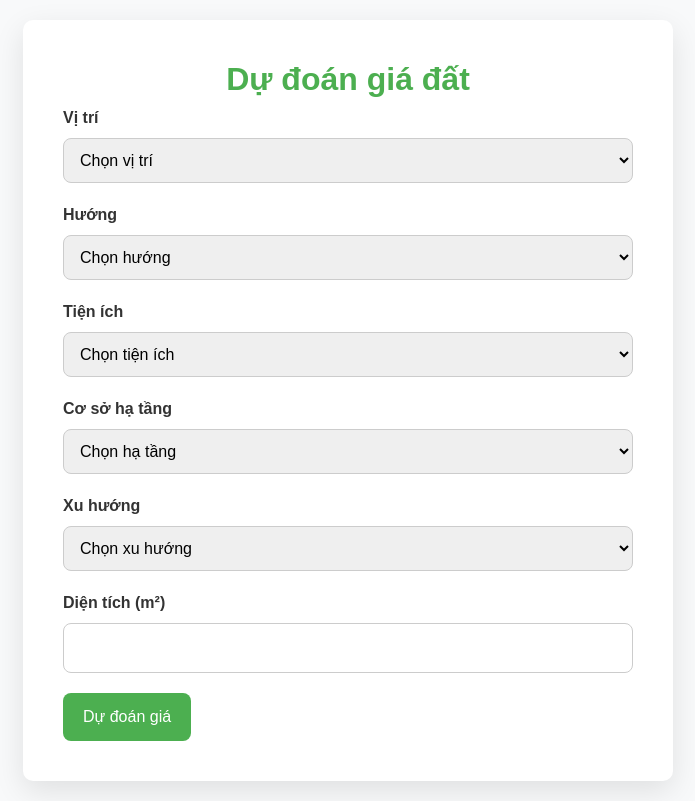
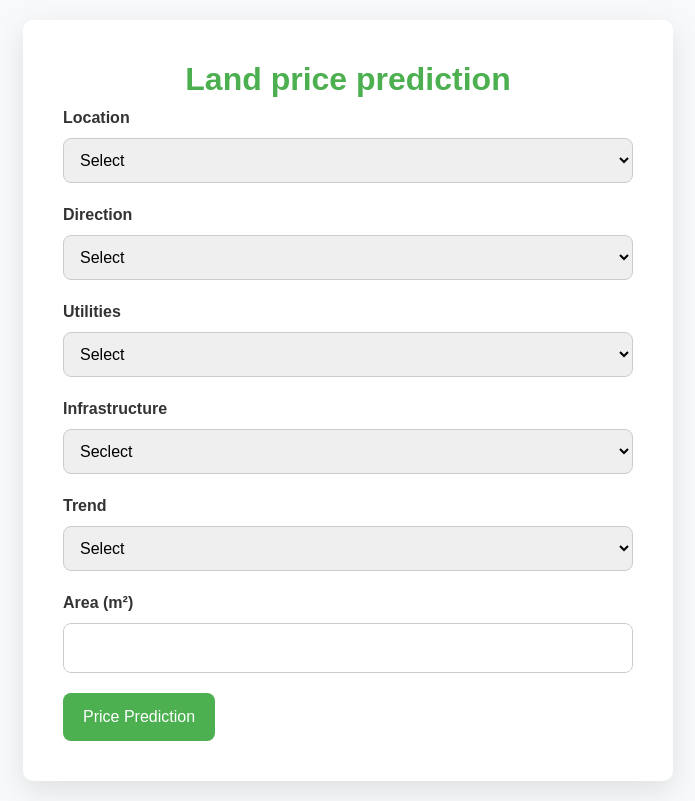
Before and after one commit to MinhHT211/Project-ML, a Flask app: page / in a window 1280 px wide. Shown: the whole page, without its empty margins (292-987 px from the left). Run offline with Flask 3, Linux system fonts and the light colour scheme; parts of the project's set-up code (start-up, migrations or seed data) failed here and were passed over.

Commit message:
project by English

```diff
--- a/app.py
+++ b/app.py
@@ -42,7 +42,7 @@ def predict():
 
         # Trả kết quả + giữ lại dữ liệu đã nhập
         return render_template('index.html',
-                               prediction_text=f'Dự đoán giá đất: {predicted_price:.2f} Tỷ VND',
+                               prediction_text=f'Land price prediction: {predicted_price:.2f} Billion VND',
                                location=location,
                                direction=direction,
                                amenities=amenities,
--- a/templates/index.html
+++ b/templates/index.html
@@ -4,7 +4,7 @@
 <head>
     <meta charset="UTF-8">
     <meta name="viewport" content="width=device-width, initial-scale=1.0">
-    <title>Dự đoán giá đất</title>
+    <title>Land price prediction</title>
     <!-- Thêm Bootstrap CSS -->
     <link href="https://cdn.jsdelivr.net/npm/bootstrap@5.3.0/dist/css/bootstrap.min.css" rel="stylesheet">
     <style>
@@ -93,57 +93,57 @@
 <body>
 
     <div class="container">
-        <h1>Dự đoán giá đất</h1>
+        <h1>Land price prediction</h1>
         <form method="POST" action="/predict">
             <div class="form-group">
-                <label for="location">Vị trí</label>
+                <label for="location">Location</label>
                 <select name="location" id="location" required>
-                    <option value="" disabled {% if not location %}selected{% endif %}>Chọn vị trí</option>
-                    <option value="Nông thôn" {% if location == 'Nông thôn' %} selected {% endif %}>Nông thôn</option>
-                    <option value="Thành phố" {% if location == 'Thành phố' %} selected {% endif %}>Thành phố</option>
+                    <option value="" disabled {% if not location %}selected{% endif %}>Select</option>
+                    <option value="Nông thôn" {% if location == 'Nông thôn' %} selected {% endif %}>Countryside</option>
+                    <option value="Thành phố" {% if location == 'Thành phố' %} selected {% endif %}>City</option>
                 </select>
             </div>
             <div class="form-group">
-                <label for="direction">Hướng</label>
+                <label for="direction">Direction</label>
                 <select name="direction" id="direction" required>
-                    <option value="" disabled {% if not direction %}selected{% endif %}>Chọn hướng</option>
-                    <option value="Tây" {% if direction == 'Tây' %} selected {% endif %}>Tây</option>
-                    <option value="Nam" {% if direction == 'Nam' %} selected {% endif %}>Nam</option>
-                    <option value="Đông" {% if direction == 'Đông' %} selected {% endif %}>Đông</option>
-                    <option value="Bắc" {% if direction == 'Bắc' %} selected {% endif %}>Bắc</option>
+                    <option value="" disabled {% if not direction %}selected{% endif %}>Select</option>
+                    <option value="Tây" {% if direction == 'Tây' %} selected {% endif %}>West</option>
+                    <option value="Nam" {% if direction == 'Nam' %} selected {% endif %}>South</option>
+                    <option value="Đông" {% if direction == 'Đông' %} selected {% endif %}>East</option>
+                    <option value="Bắc" {% if direction == 'Bắc' %} selected {% endif %}>North</option>
                 </select>
             </div>
             <div class="form-group">
-                <label for="amenities">Tiện ích</label>
+                <label for="amenities">Utilities</label>
                 <select name="amenities" id="amenities" required>
-                    <option value="" disabled {% if not amenities %}selected{% endif %}>Chọn tiện ích</option>
-                    <option value="Đầy đủ" {% if amenities == 'Đầy đủ' %} selected {% endif %}>Đầy đủ</option>
-                    <option value="Thiếu" {% if amenities == 'Thiếu' %} selected {% endif %}>Thiếu</option>
+                    <option value="" disabled {% if not amenities %}selected{% endif %}>Select</option>
+                    <option value="Đầy đủ" {% if amenities == 'Đầy đủ' %} selected {% endif %}>Full</option>
+                    <option value="Thiếu" {% if amenities == 'Thiếu' %} selected {% endif %}>Insufficient</option>
                 </select>
             </div>
             <div class="form-group">
-                <label for="infrastructure">Cơ sở hạ tầng</label>
+                <label for="infrastructure">Infrastructure</label>
                 <select name="infrastructure" id="infrastructure" required>
-                    <option value="" disabled {% if not infrastructure %}selected{% endif %}>Chọn hạ tầng</option>
-                    <option value="Thiếu" {% if infrastructure == 'Thiếu' %} selected {% endif %}>Thiếu</option>
-                    <option value="Chưa hoàn thiện" {% if infrastructure == 'Chưa hoàn thiện' %} selected {% endif %}>Chưa hoàn thiện</option>
-                    <option value="Đầy đủ" {% if infrastructure == 'Đầy đủ' %} selected {% endif %}>Đầy đủ</option>
+                    <option value="" disabled {% if not infrastructure %}selected{% endif %}>Seclect</option>
+                    <option value="Thiếu" {% if infrastructure == 'Thiếu' %} selected {% endif %}>Infrastructure</option>
+                    <option value="Chưa hoàn thiện" {% if infrastructure == 'Chưa hoàn thiện' %} selected {% endif %}>Not completed</option>
+                    <option value="Đầy đủ" {% if infrastructure == 'Đầy đủ' %} selected {% endif %}>Complete</option>
                 </select>
             </div>
             <div class="form-group">
-                <label for="trend">Xu hướng</label>
+                <label for="trend">Trend</label>
                 <select name="trend" id="trend" required>
-                    <option value="" disabled {% if not trend %}selected{% endif %}>Chọn xu hướng</option>
-                    <option value="Ổn định" {% if trend == 'Ổn định' %} selected {% endif %}>Ổn định</option>
-                    <option value="Đang lên" {% if trend == 'Đang lên' %} selected {% endif %}>Đang lên</option>
-                    <option value="Đang xuống" {% if trend == 'Đang xuống' %} selected {% endif %}>Đang xuống</option>
+                    <option value="" disabled {% if not trend %}selected{% endif %}>Select</option>
+                    <option value="Ổn định" {% if trend == 'Ổn định' %} selected {% endif %}>Stable</option>
+                    <option value="Đang lên" {% if trend == 'Đang lên' %} selected {% endif %}>Increasing</option>
+                    <option value="Đang xuống" {% if trend == 'Đang xuống' %} selected {% endif %}>Decreasing</option>
                 </select>
             </div>
             <div class="form-group">
-                <label for="area">Diện tích (m²)</label>
+                <label for="area">Area (m²)</label>
                 <input type="number" name="area" id="area" value="{{ area }}" required>
             </div>
-            <button type="submit">Dự đoán giá</button>
+            <button type="submit">Price Prediction</button>
         </form>
 
         {% if prediction_text %}
```
